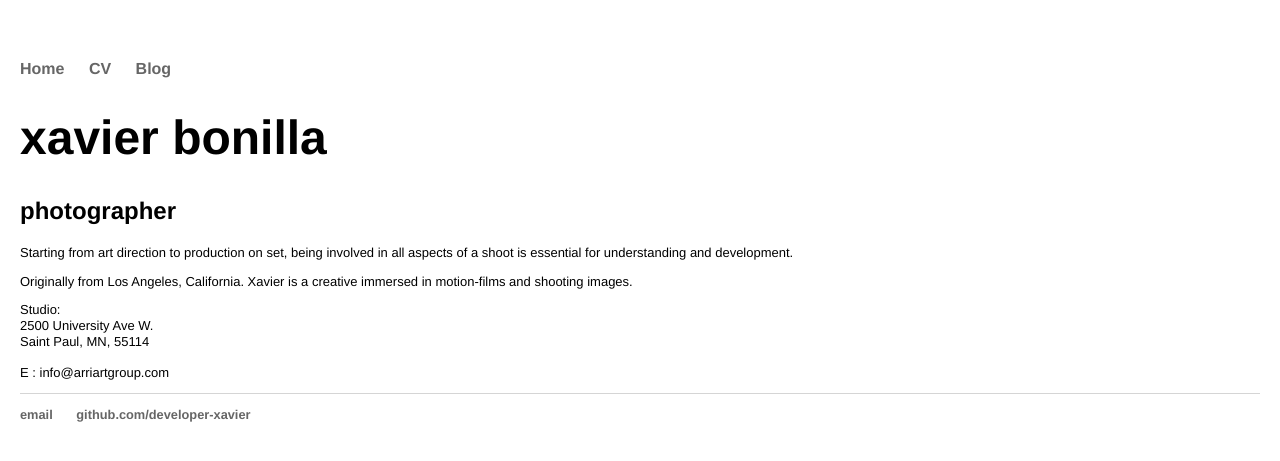
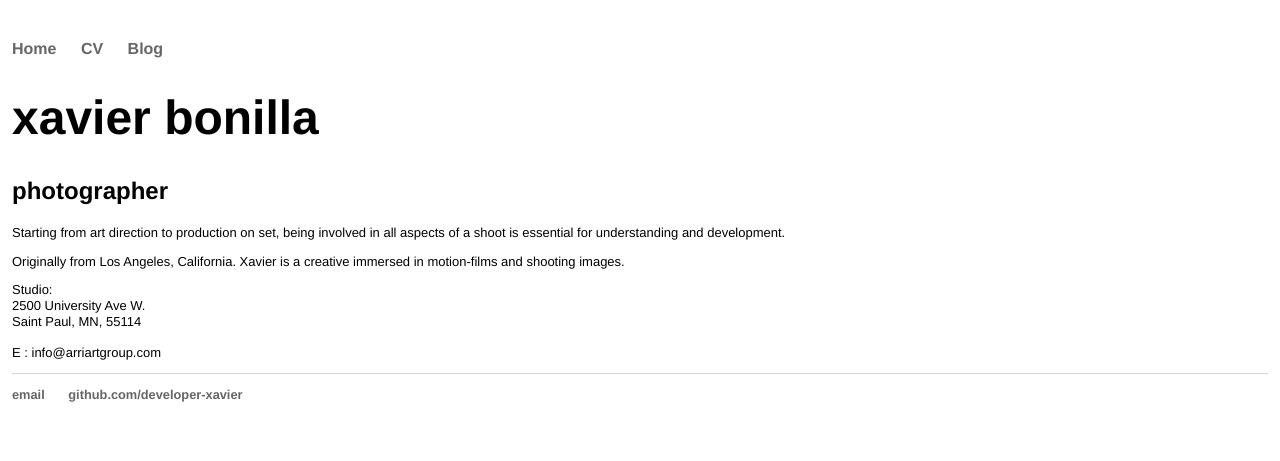
Before and after one commit to developer-xavier/developer-xavier.github.io, a Jekyll site: the page built from index.html, in a window 1280 px wide. Shown: the top 461 px of the page. Built offline with Jekyll 4.4.1, drawn with Linux system fonts in a browser that asks for light colours.

Commit message:
Update main.css

```diff
--- a/css/main.css
+++ b/css/main.css
@@ -1,5 +1,5 @@
 body {
-    margin: 60px 20px;
+    margin: 40px 12px;
     font-family: "Helvetica Neue" , 'Sans-Serif';
 
 }
```
